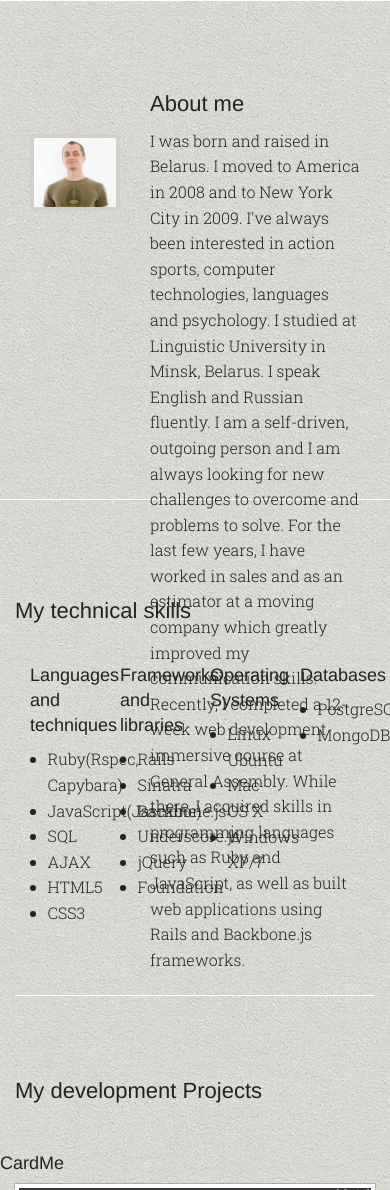
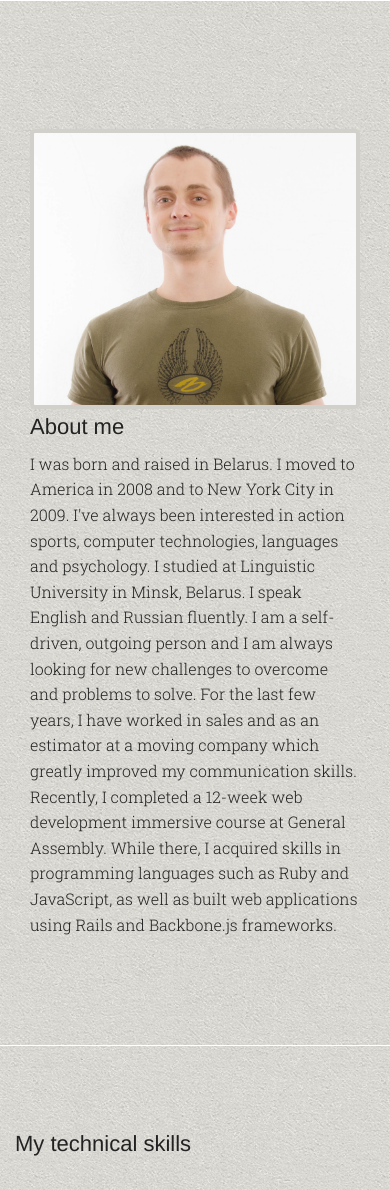
Before and after one commit to dmitryjum/dmitryjum.github.io, a plain HTML site: page index.html in a window 390 px wide. Shown: the part 337-1527 px from the top of the page. Drawn offline with Linux system fonts and the light colour scheme.

Commit message:
made the whole website responsive,but top bar menu

```diff
--- a/css/main.css
+++ b/css/main.css
@@ -7,7 +7,6 @@ body {
 header {
   height: 200px;
 }
-
 
 #main-heading {
   position: relative;
@@ -23,26 +22,22 @@ header {
   border-radius: 5px;
 }
 
-
 .three {
   border-bottom: 1px solid white;
 }
 
 .about-wrapper {
-  padding-top: 85px;
-  height: 500px;
-  vertical-align: middle;
-  width: auto;
+  padding-top: 5em;
+  padding-bottom: 5.5em;
   border-top: 1px solid white;
   border-bottom: 1px solid white;
   display: inline;
 }
 
 .technical-skills {
-  height: 400px;
-  width: auto;
   border-bottom: 1px solid white;
-  margin-top: 6em;
+  margin-top: 5em;
+  padding-bottom: 5em;
 }
 
 .technical-skills h3 {
@@ -51,21 +46,12 @@ header {
 
 .projects {
   margin-top: 5em;
-  height: 1470px;
-  width: auto;
-}
-
-/*.projects h3 {
-  margin-bottom: 1em;
-}*/
-
-.projects h5 {
-  margin-top: 2em;
+  margin-bottom: 5em;
 }
 
 .proff-background {
-  margin-top: 4em;
-  height: 500px;
+  margin-top: 4.5em;
+  padding-bottom: 5em;
   border-bottom: 1px solid white;
 }
 
@@ -73,12 +59,9 @@ header {
   margin-top: 1em;
 }
 
-footer {
-  height: 400px;
-}
-
 .contact {
   margin-top: 6em;
+  padding-bottom: 6em;
   text-align: center;
 }
 
--- a/index.html
+++ b/index.html
@@ -20,7 +20,6 @@
           </li>
         </ul>
         <section class="top-bar-section">
-          <!-- Right Nav Section -->
           <ul id="navlist" class="right">
             <li><a href="#main-heading">About me</a></li>
             <li><a href="#techskills">Skills</a></li>
@@ -36,10 +35,10 @@
   </header>
   <section class="row">
     <div class="small-12 columns about-wrapper">
-      <div class="small-4 columns">
+      <div class="small-12 large-4 columns">
         <img id="portrait" src="img/mynewgaportrait.jpg">
       </div>
-      <div class="small-8 columns">
+      <div class="small-12 large-8 columns">
         <h3>About me</h3>
         <p>I was born and raised in Belarus. I moved to America in 2008 and to New York City in 2009. I've always been interested in action sports, computer technologies, languages and psychology. I studied at Linguistic University in Minsk, Belarus. I speak English and Russian fluently. I am a self-driven, outgoing person and I am always looking for new challenges to overcome and problems to solve. For the last few years, I have worked in sales and as an estimator at a  moving company which greatly improved my communication skills. Recently, I completed a 12-week web development immersive course at General Assembly. While there, I acquired skills in programming languages such as Ruby and JavaScript, as well as built web applications using Rails and Backbone.js frameworks.</p>
       </div>
@@ -47,10 +46,9 @@
   </section>
 
   <section class="row" id="techskills">
-    <div class="small-12 columns two">
-      <div class="technical-skills">
+    <div class="small-12 columns technical-skills">
       <h3>My technical skills</h3>
-        <div class="small-3 columns">
+      <div class="small-6 large-3 columns">
         <h5>Languages and techniques</h5>
         <ul>
           <li>Ruby(Rspec, Capybara)</li>
@@ -62,7 +60,7 @@
         </ul>
       </div>
 
-        <div class="small-3 columns">
+      <div class="small-6 large-3 columns">
         <h5>Frameworks and libraries</h5>
         <ul>
           <li>Rails</li>
@@ -74,7 +72,7 @@
         </ul>
       </div>
 
-        <div class="small-3 columns">
+      <div class="small-6 large-3 columns">
         <h5>Operating Systems</h5>
           <ul>
             <li>Linux Ubuntu</li>
@@ -83,13 +81,12 @@
           </ul>
         </div>
 
-          <div class="small-3 columns">
+        <div class="small-6 large-3 columns">
           <h5>Databases</h5>
           <ul>
             <li>PostgreSQL</li>
             <li>MongoDB</li>
           </ul>
-          </div>
         </div>
       </div>
     </section>
@@ -146,8 +143,8 @@
     </section>
 
     <section class="row" id="background">
-      <div class="proff-background">
-        <div class="small-8 columns">
+      <div class="small-12 columns proff-background">
+        <div class="small-12 large-8 columns">
          <div id="xpress-text">
           <h3>Professional Background</h3>
           <p>For the past 7 years I have worked at many different companies in many different trades, but a significant part of my life (about 4.5 years) was dedicated to <strong>Xpress Moving Vanlines Company</strong>. Before I turned to Web Development and programming, my position was <em>Relocation Specialist and On-site Estimator</em>.</p>
@@ -160,7 +157,7 @@
           </ul>
          </div>
         </div>
-         <div class="small-4 columns">
+         <div class="small-12 large-4 columns">
            <div id="xpress-logo">
              <a class="th" href="http://www.xpressvanlines.net/"><img src="img/xpress-moving-vanlines-corp-logo.jpg"></a>
            </div>
```
Lines whose indentation alone changed are shown as unchanged.
